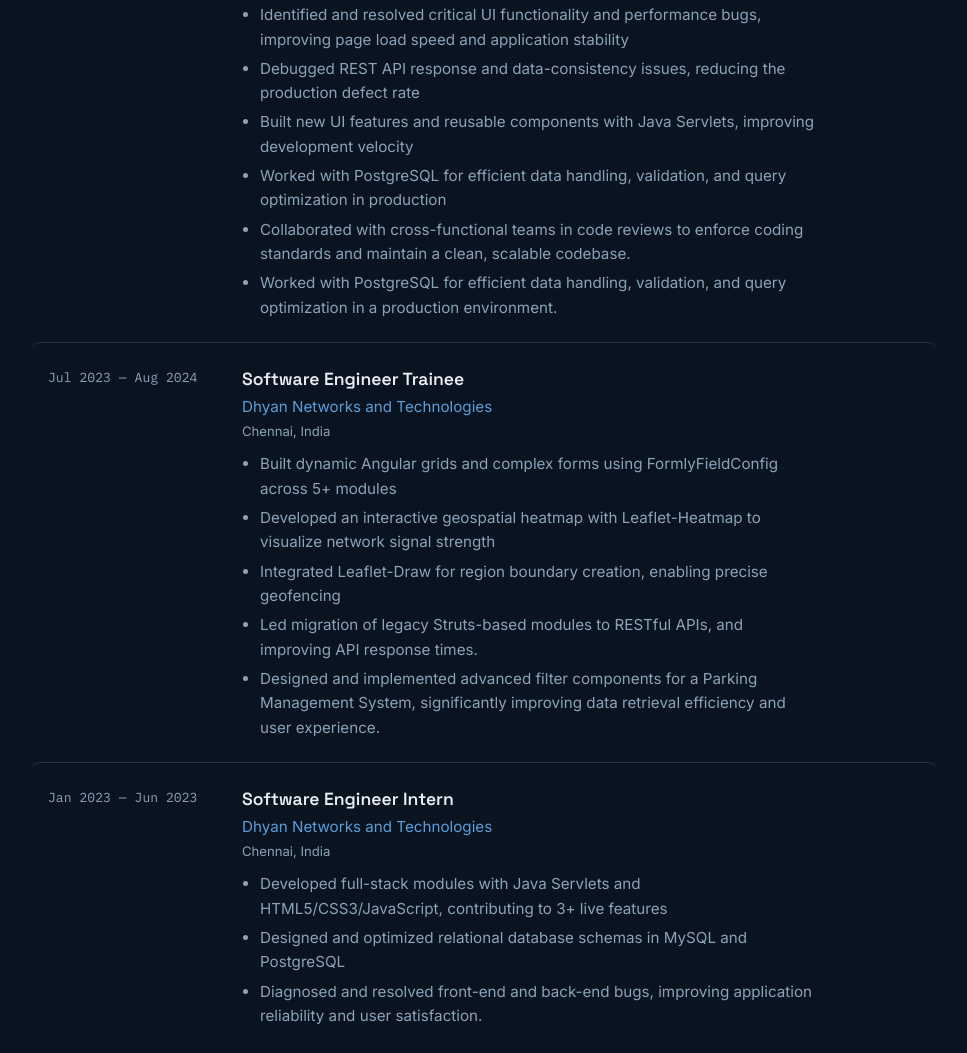
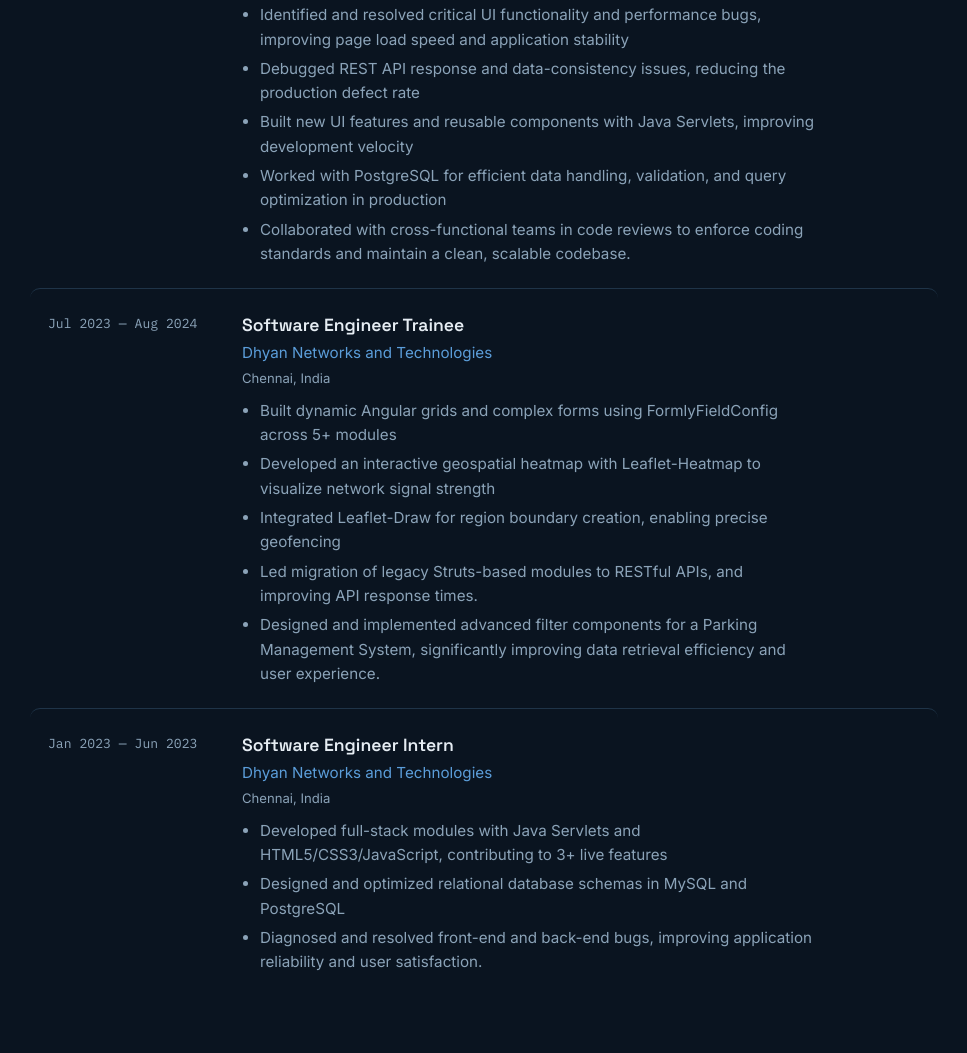
Before and after one commit to BhanuupriyaSekar/portfolio, a plain HTML site: page index.html in a window 1280 px wide. Shown: the part 1595-2648 px from the top of the page, without its empty margins (156-1123 px from the left). Drawn offline with Linux system fonts and the light colour scheme.

Commit message:
Removed the unwanted duplicate line

```diff
--- a/index.html
+++ b/index.html
@@ -91,7 +91,8 @@
         </p>
         <p>🚧 On the side, I'm designing <strong>ReachSafe</strong>, a smart alarm and transit-tracking concept I've
           pitched internally to my team — currently at the design stage, ahead of development. I pair with
-          <strong>GitHub Copilot</strong> in IntelliJ day to day to move faster through implementation.</p>
+          <strong>GitHub Copilot</strong> in IntelliJ day to day to move faster through implementation.
+        </p>
       </div>
     </div>
   </section>
@@ -118,8 +119,6 @@
               </li>
               <li>Collaborated with cross-functional teams in code reviews to enforce coding standards and maintain a
                 clean, scalable codebase.</li>
-              <li>Worked with PostgreSQL for efficient data handling, validation, and query optimization in a production
-                environment.</li>
             </ul>
           </div>
         </div>
@@ -371,17 +370,15 @@
         <div class="contact-links">
           <span class="contact-email">
             <a href="mailto:bhanuupriyasekar@gmail.com">bhanuupriyasekar@gmail.com</a>
-            <button type="button" class="copy-btn" id="copy-email"
-              data-email="bhanuupriyasekar@gmail.com" aria-label="Copy email address" title="Copy email address">
-              <svg class="icon-copy" viewBox="0 0 24 24" width="15" height="15" fill="none"
-                stroke="currentColor" stroke-width="2" stroke-linecap="round" stroke-linejoin="round"
-                aria-hidden="true">
+            <button type="button" class="copy-btn" id="copy-email" data-email="bhanuupriyasekar@gmail.com"
+              aria-label="Copy email address" title="Copy email address">
+              <svg class="icon-copy" viewBox="0 0 24 24" width="15" height="15" fill="none" stroke="currentColor"
+                stroke-width="2" stroke-linecap="round" stroke-linejoin="round" aria-hidden="true">
                 <rect x="9" y="9" width="11" height="11" rx="2"></rect>
                 <path d="M5 15H4a2 2 0 0 1-2-2V4a2 2 0 0 1 2-2h9a2 2 0 0 1 2 2v1"></path>
               </svg>
-              <svg class="icon-check" viewBox="0 0 24 24" width="15" height="15" fill="none"
-                stroke="currentColor" stroke-width="2.5" stroke-linecap="round" stroke-linejoin="round"
-                aria-hidden="true">
+              <svg class="icon-check" viewBox="0 0 24 24" width="15" height="15" fill="none" stroke="currentColor"
+                stroke-width="2.5" stroke-linecap="round" stroke-linejoin="round" aria-hidden="true">
                 <path d="M20 6 9 17l-5-5"></path>
               </svg>
             </button>
```
